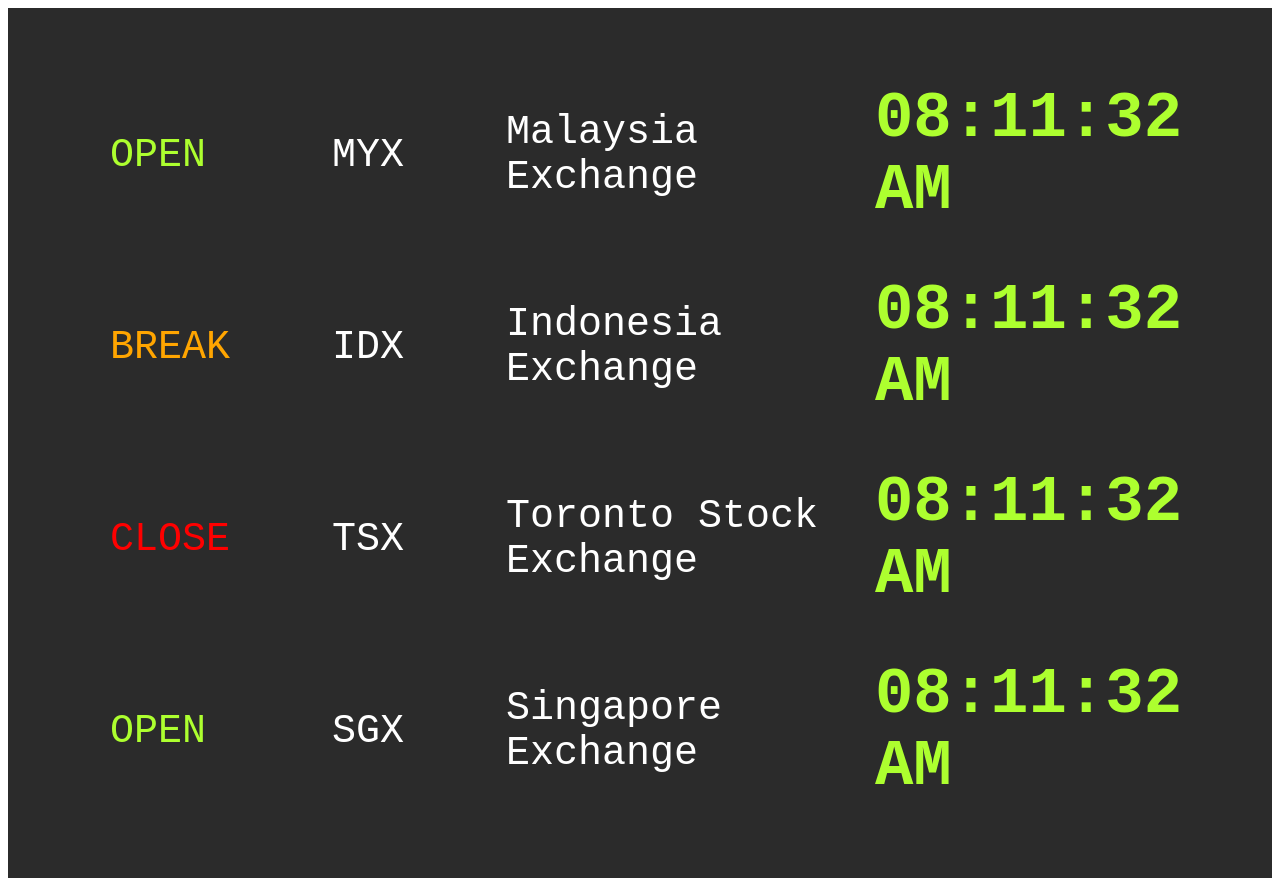
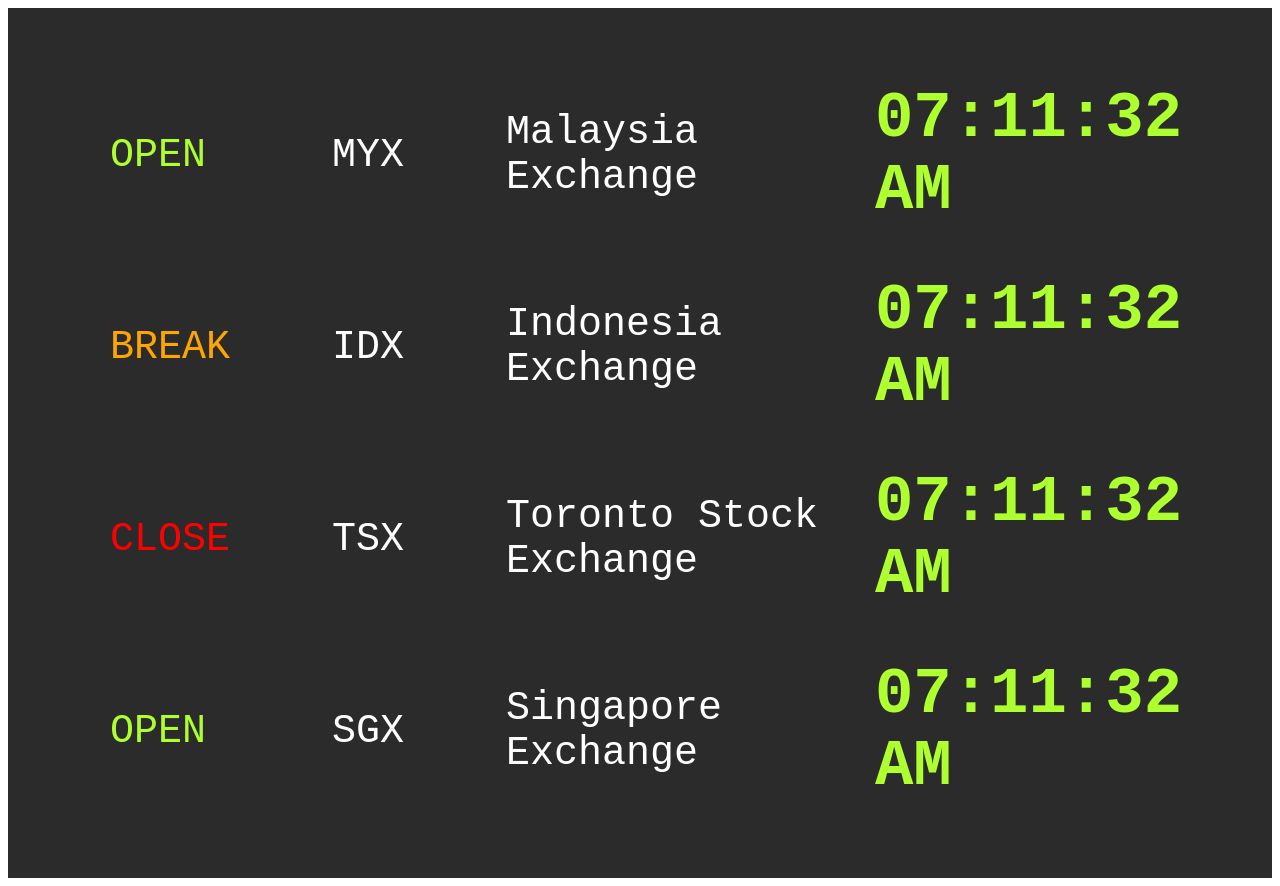
Before and after one commit to aiddin/StockClockList, a Vue app: page / in a window 1280 px wide. Built offline with nearby package versions, Linux system fonts and the light colour scheme.

Commit message:
time diff watcher

```diff
--- a/src/components/TcClock.vue
+++ b/src/components/TcClock.vue
@@ -109,7 +109,7 @@
     //setting client time and date
     clientTime() {
       const dateLocal1 = new Date();
-      dateLocal1.setMilliseconds(parseInt(this.timeDiffer()));
+      dateLocal1.setMilliseconds(parseInt(this.timeDiff));
       return dateLocal1;
     },
     //setting time difference
@@ -117,12 +117,13 @@
       const dateLocal1 = new Date();
       const dateServer1 = this.serverDate;
       const timeDiff =  dateLocal1.getTime() - dateServer1.getTime() ;
-      console.log(timeDiff);
+      console.log(timeDiff+"worngbish");
       return timeDiff;
     },
     //set date time for set interval
     setDateTime() {
       this.localDate = this.clientTime();
+      console.log(this.localDate)
       this.simpleDateTimeSet = this.setSimpleDateTime();
       this.simpleDateSet = this.setSimpleDate();
       this.simpleTimeSet = this.setSimpleTime();
@@ -142,25 +143,21 @@
         };
     },
   },
-  // watch: {
-  // serverDate: function (newVal, oldVal) {
-  //   this.dateServer = newVal;
-  //   this.timeDiff = this.timeDiffer();
-  // },
-  // },
+  watch: {
+  serverDate: function (newVal) {
+    this.dateServer = newVal;
+    this.timeDiff = this.timeDiffer();
+  },
+  },
 beforeMount() {
 
       this.timeDiffer(), this.clientTime();
-
-
-
-
   },
   mounted() {
     setInterval(() => {
 
       this.setDateTime();
-    }, 0);
+    }, 1000);
   },
   beforeUnmount() {
     clearInterval(this.setDateTime);
--- a/src/components/TcStockList.vue
+++ b/src/components/TcStockList.vue
@@ -13,7 +13,7 @@
             {{ exch.name }}
           </td>
           <td>
-            <tc-clock :serverDate="serverDate" :glow="glow" :simpleTime="simpleTime" :GMT="GMT">
+            <tc-clock :serverDate="serverDate" :simpleTime="simpleTime"  >
             </tc-clock>
           </td>
         </tr>
@@ -76,11 +76,12 @@
       this.advancedTime = true;
     },
     setServerDate() {
-      const date = new Date();
+      const date1 = new Date();
 
 
-      date.setHours(date.getHours() + -1);
-      this.serverDate = date;
+      date1.setSeconds(Math.floor((Math.random()*60)+1));
+      console.log(date1+"lolo");
+      this.serverDate = date1;
     },
   },
 
@@ -91,7 +92,7 @@
     //getUTChour
     setInterval(() => {
       this.setServerDate();
-    }, 0);
+    }, 5000);
   },
 };
 </script>
```
